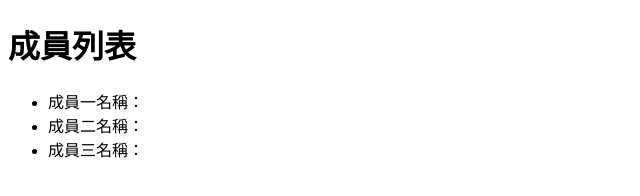
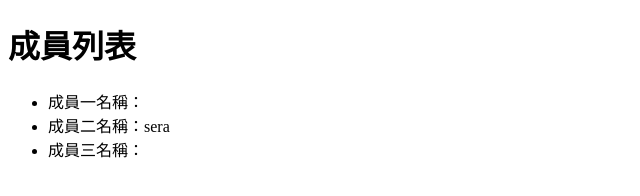
Before and after one commit to Kay9453/Gitpr0204, a plain HTML site: page index.html in a window 1280 px wide. Shown: the full height of the page, 0-640 px from the left. Drawn offline with Linux system fonts and the light colour scheme.

Commit message:
新增成員二

```diff
--- a/index.html
+++ b/index.html
@@ -9,7 +9,7 @@
     <h1>成員列表</h1>
     <ul>
         <li>成員一名稱：</li>
-        <li>成員二名稱：</li>
+        <li>成員二名稱：sera</li>
         <li>成員三名稱：</li>
     </ul>
 </body>
```
